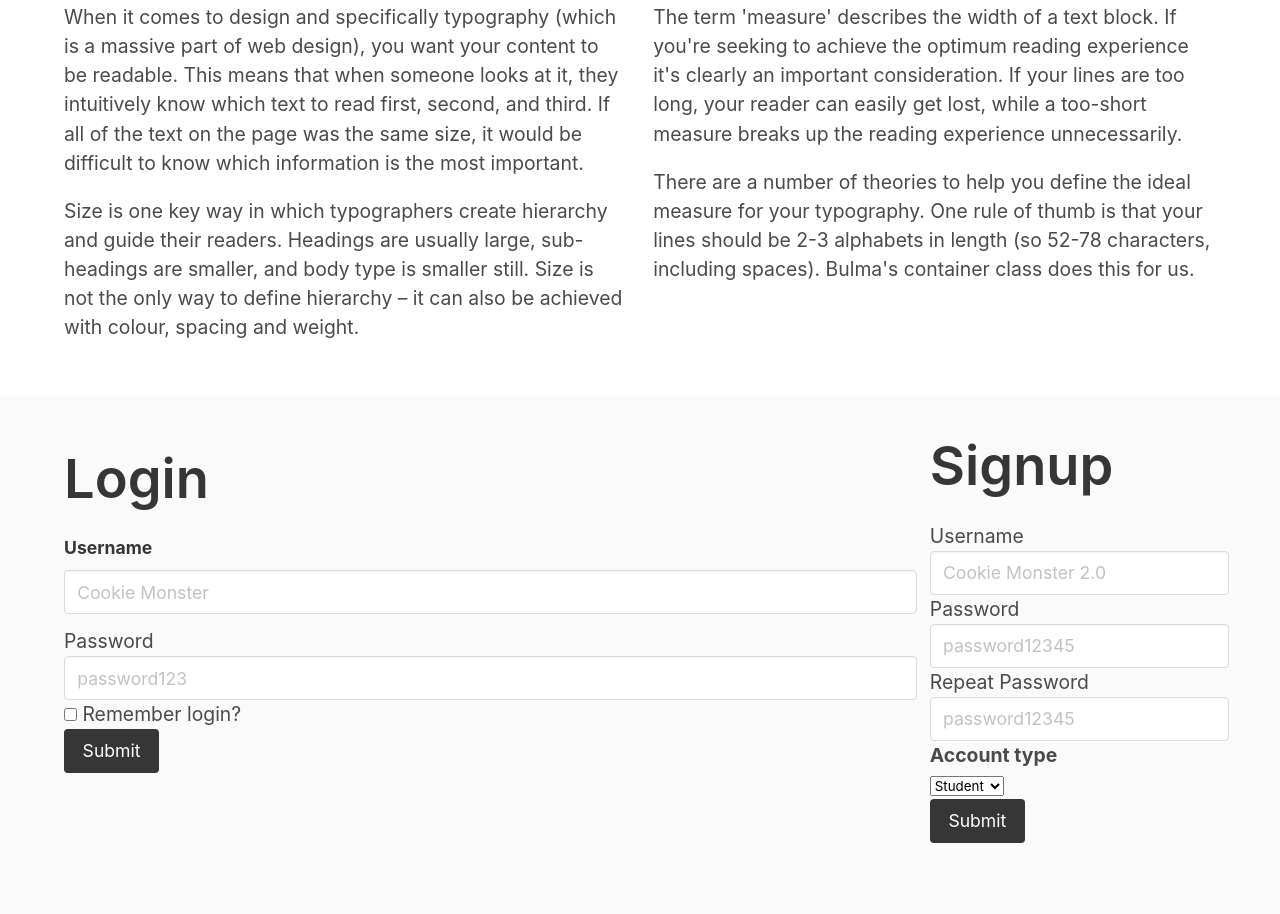
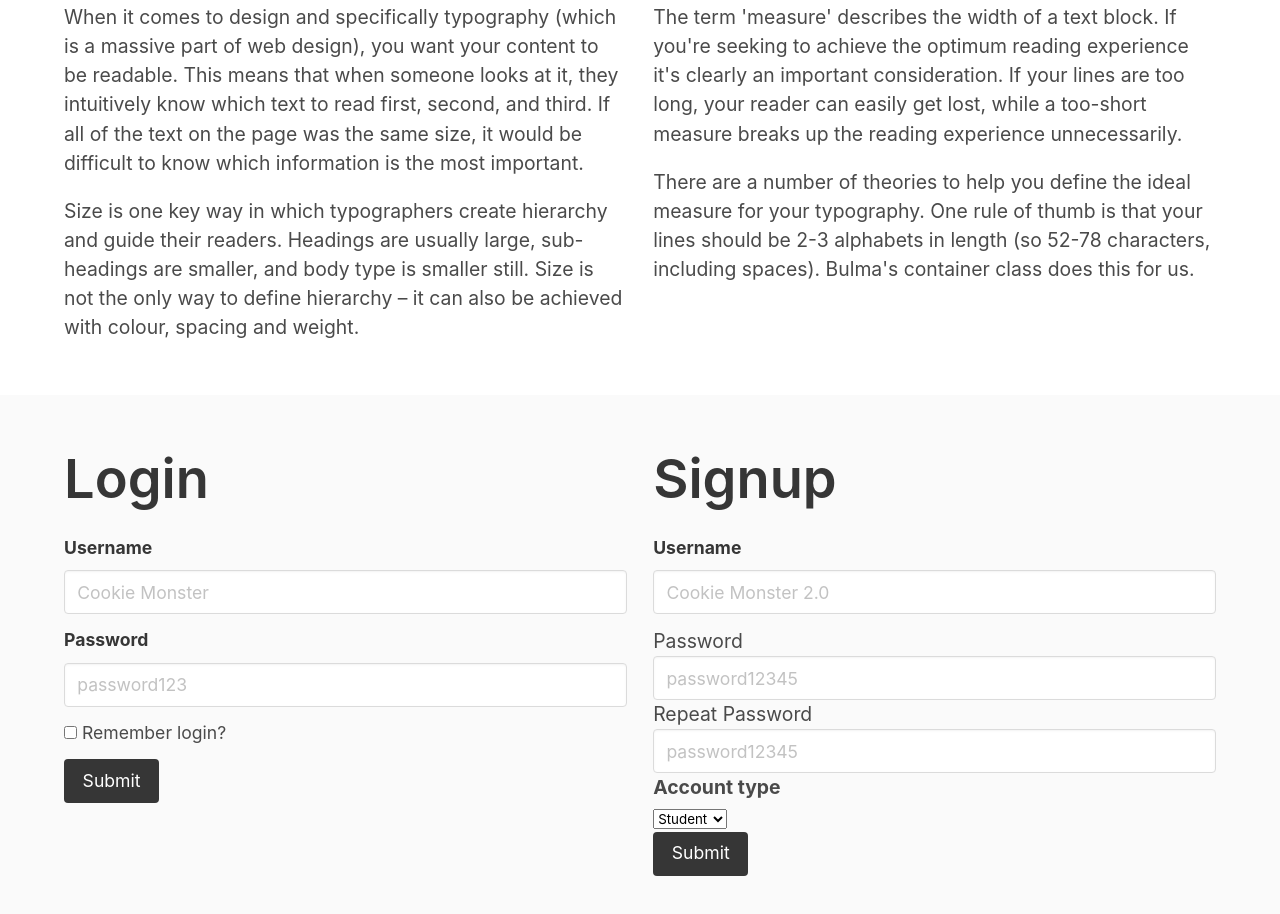
Before and after one commit to jdmar3-comp426/a02-aasmanj, a website: page index.html in a window 1280 px wide. Shown: the part 3353-4267 px from the top of the page. Before the commit the page ends 4236 px from the top, so only its background shows below. Drawn offline with nearby package versions, Linux system fonts and the light colour scheme; a web font is replaced by a local one.

Commit message:
added bulma  classes

```diff
--- a/index.html
+++ b/index.html
@@ -163,33 +163,33 @@
                             <input class="input" type="text" placeholder="Cookie Monster" name="username">
                         </div>
                     </div>
-                    <div class="">
-                        <label class="">Password</label>
-                        <div class="">
+                    <div class="field">
+                        <label class="label">Password</label>
+                        <div class="control">
                             <input class="input" type="password" placeholder="password123" name="password">
                         </div>
                     </div>
-                    <div class="">
-                        <div class="">
+                    <div class="field">
+                        <div class="control">
                             <label class="checkbox">
                                 <input type="checkbox" name="remember">
                                 Remember login?
                             </label>
                         </div>
                     </div>
-                    <div class="">
-                        <div class="">
+                    <div class="field">
+                        <div class="control">
                             <button class="button is-dark" type="submit">Submit</button>
                         </div>
                     </div>
                 </form>
             </div>
-            <div class="">
+            <div class="column">
                 <h1 class="title">Signup</h1>
                 <form>
-                    <div class="">
-                        <label class="">Username</label>
-                        <div class="">
+                    <div class="field">
+                        <label class="label">Username</label>
+                        <div class="control">
                             <input class="input" type="text" placeholder="Cookie Monster 2.0" name="username">
                         </div>
                     </div>
```
